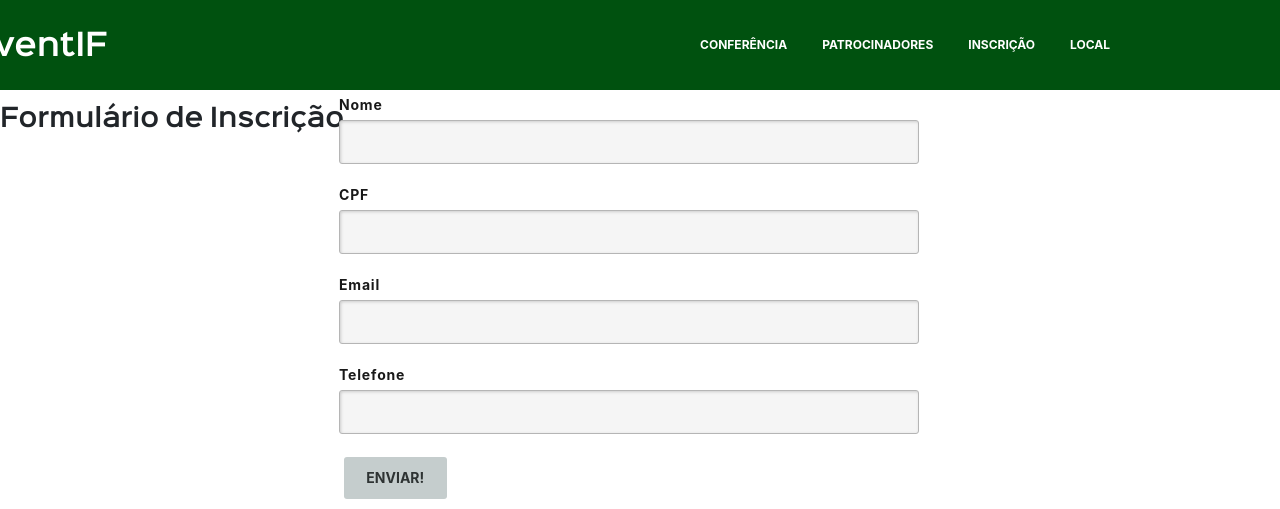
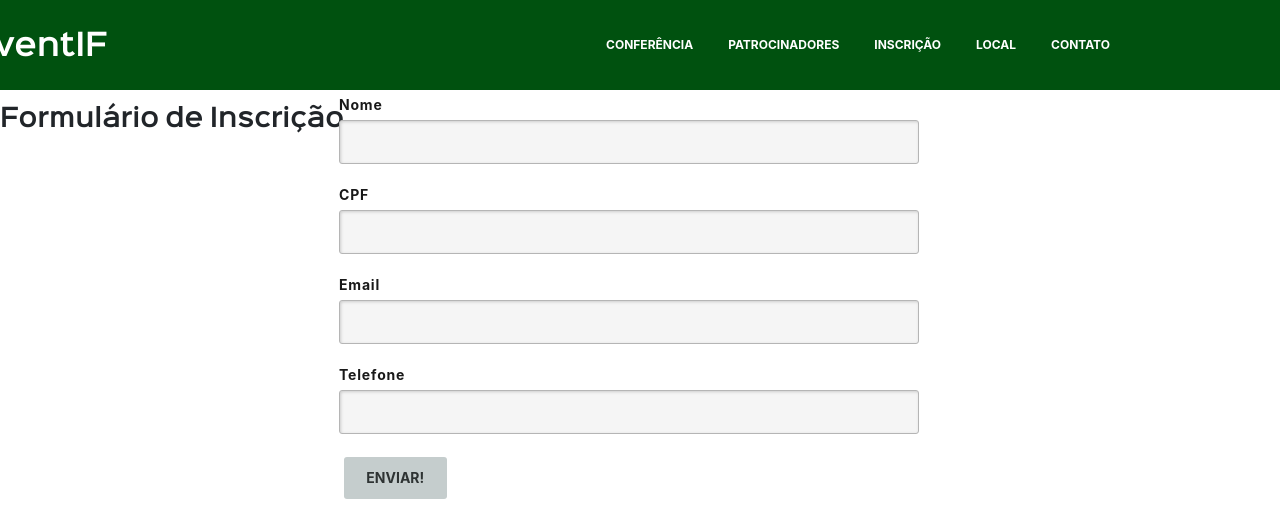
Before and after one commit to PatrickFS18/EventIF, a Django app: page /inscricao/ in a window 1280 px wide. Shown: the top 509 px of the page. Run offline with Django 4.2, Linux system fonts and the light colour scheme.

Commit message:
contact no html added

```diff
--- a/contact/templates/contact_form.html
+++ b/contact/templates/contact_form.html
@@ -39,6 +39,8 @@
                         <li><a data-scroll href="/#sponsors">Patrocinadores</a></li>
                         <li><a data-scroll href="/#register">Inscrição</a></li>
                         <li><a data-scroll href="/#venue">Local</a></li>
+                        <li><a data-scroll href="/contact">Contato</a></li>
+
                     </ul>
                 </nav>
 
--- a/core/templates/base.html
+++ b/core/templates/base.html
@@ -48,6 +48,8 @@
                     <li><a data-scroll href="/#sponsors">Patrocinadores</a></li>
                     <li><a data-scroll href="/#register">Inscrição</a></li>
                     <li><a data-scroll href="/#venue">Local</a></li>
+                    <li><a data-scroll href="/contact">Contato</a></li>
+
                 </ul>
             </nav>
 
```
